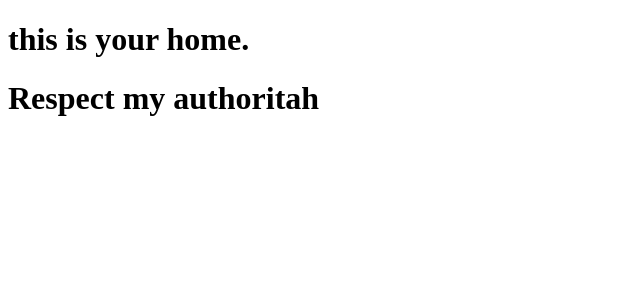
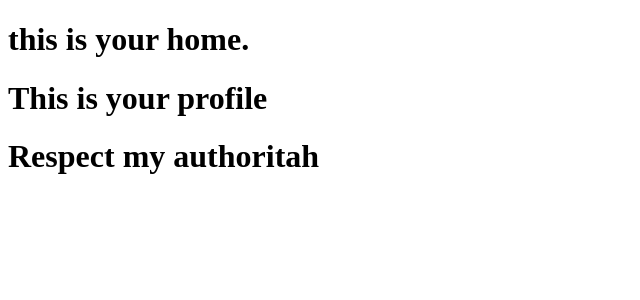
Before and after one commit to jamesjenkinsjr/react-learning-auth0, a React (Create React App) app: page / in a window 1280 px wide. Shown: the top 300 px of the page, without its empty margins (0-640 px from the left). Built offline with nearby package versions, Linux system fonts and the light colour scheme.

Commit message:
Add Profile component

```diff
--- a/src/App.js
+++ b/src/App.js
@@ -1,5 +1,6 @@
 import React, { Component } from 'react';
 import Home from './components/Home';
+import Profile from './components/Profile';
 import './App.css';
 
 class App extends Component {
@@ -7,6 +8,7 @@ class App extends Component {
     return (
       <div >
         <Home />
+        <Profile />
         <h1>Respect my authoritah</h1>
       </div>
     );
--- /dev/null
+++ b/src/components/Profile.js
@@ -0,0 +1,10 @@
+import React from 'react';
+
+const Profile = props => (
+
+    <div>
+        <h1>This is your profile</h1>
+    </div>
+);
+
+export default Profile;
```
